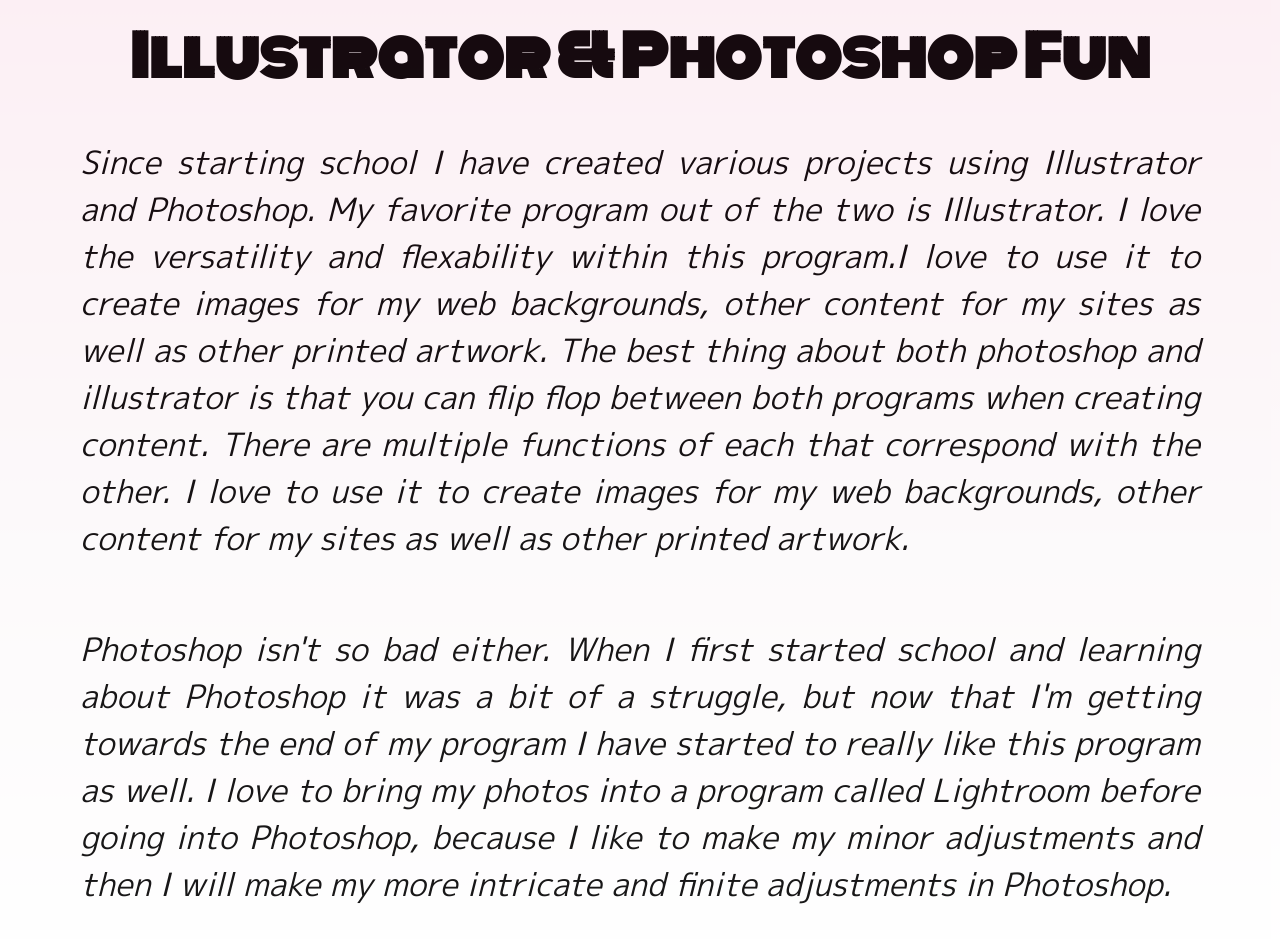
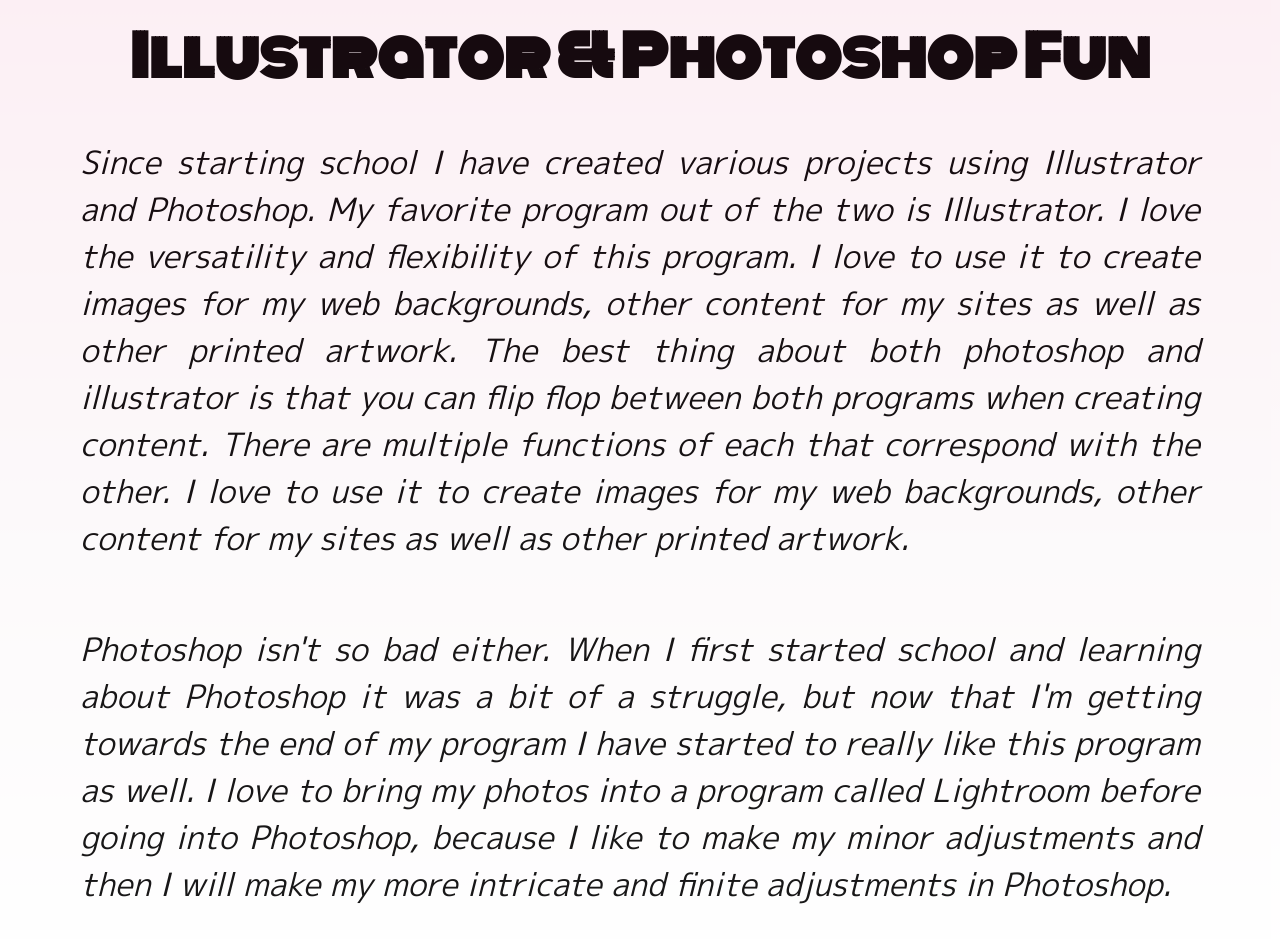
Before and after one commit to massagereiki52/lightBox2, a plain HTML site: page index.html in a window 1280 px wide. Shown: the part 1020-1959 px from the top of the page. Drawn offline with Linux system fonts and the light colour scheme.

Commit message:
fixed spelling and grahmar on paragraphs

```diff
--- a/index.html
+++ b/index.html
@@ -178,10 +178,10 @@
 
   <div class="cover">
     <div class="text">
-<div class="box">
-      <h3><a class="color3" href="#">Illustrator  &amp;  Photoshop  Fun</a></h3>
-    </div>
-      <p class="p">Since starting school I have created various projects using Illustrator and Photoshop. My favorite program out of the two is Illustrator. I love the versatility and flexability within this program.I love to use it to create images for my web backgrounds,
+      <div class="box">
+        <h3><a class="color3" href="#">Illustrator  &amp;  Photoshop  Fun</a></h3>
+      </div>
+      <p class="p">Since starting school I have created various projects using Illustrator and Photoshop. My favorite program out of the two is Illustrator. I love the versatility and flexibility of this program. I love to use it to create images for my web backgrounds,
         other content for my sites as well as other printed artwork. The best thing about both photoshop and illustrator is that you can flip flop between both programs when creating content. There are multiple functions of each that correspond with the
         other. I love to use it to create images for my web backgrounds, other content for my sites as well as other printed artwork.</p>
 
@@ -189,6 +189,7 @@
         into a program called Lightroom before going into Photoshop, because I like to make my minor adjustments and then I will make my more intricate and finite adjustments in Photoshop. </p>
 
     </div>
+
   </div>
 
 </body>
--- a/style.css
+++ b/style.css
@@ -6,6 +6,7 @@
 
 body {
   background: -webkit-linear-gradient(bottom, rgba(255, 255, 255, 1) 0%, rgba(232, 204, 215, 1) 22%, rgba(227, 118, 162, 1) 44%, rgba(222, 29, 103, 1) 66%, rgba(115, 23, 115, 1) 100%);
+
 }
 
 h1 {
```
